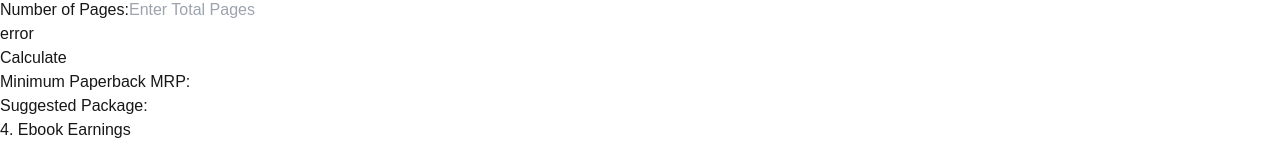
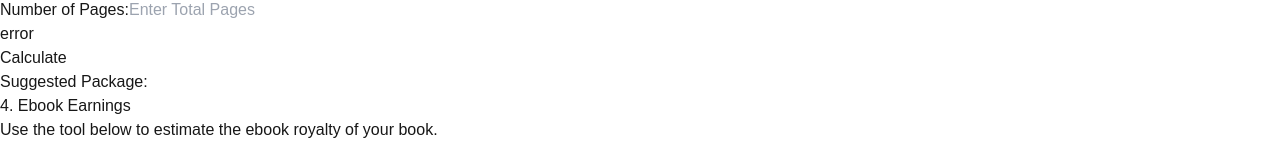
Before and after one commit to ajayAnthwal/calculate, a Next.js app: page / in a window 1280 px wide. Shown: the part 796-941 px from the top of the page. Built offline with nearby package versions, Linux system fonts and the light colour scheme; no server answers.

Commit message:
feedback completed

```diff
--- a/src/components/home/Calculator.jsx
+++ b/src/components/home/Calculator.jsx
@@ -453,10 +453,10 @@
               </div>
             </form>
             <div className="mt-6 p-4 bg-gray-100 shadow-inner">
-              <p className="text-gray-700 text-sm">
+              {/* <p className="text-gray-700 text-sm">
                 Minimum Paperback MRP:{" "}
                 {numberThousandSaperator(card3.paperbackMrp)}
-              </p>
+              </p> */}
               <p className="text-gray-700 mt-5 text-sm">
                 Suggested Package: {numberThousandSaperator(card3.suggestedMrp)}
               </p>
```
